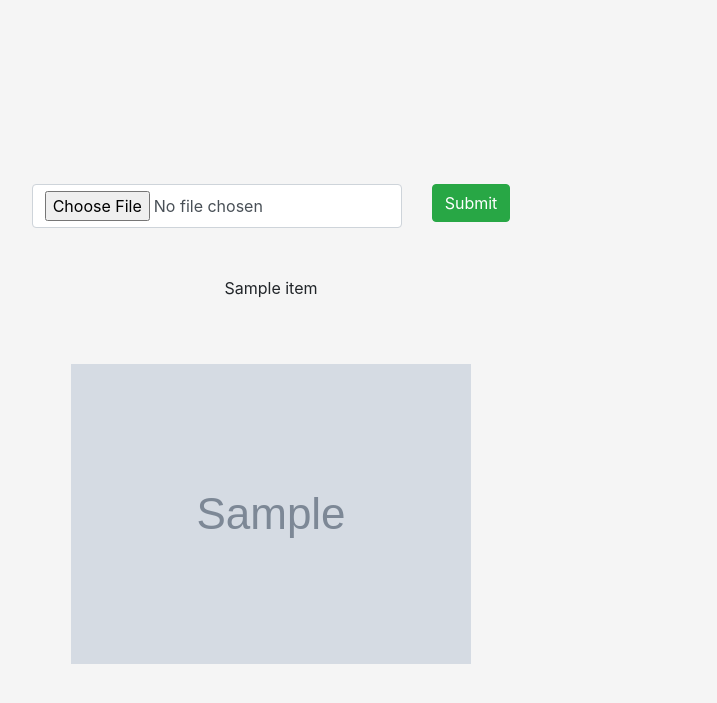
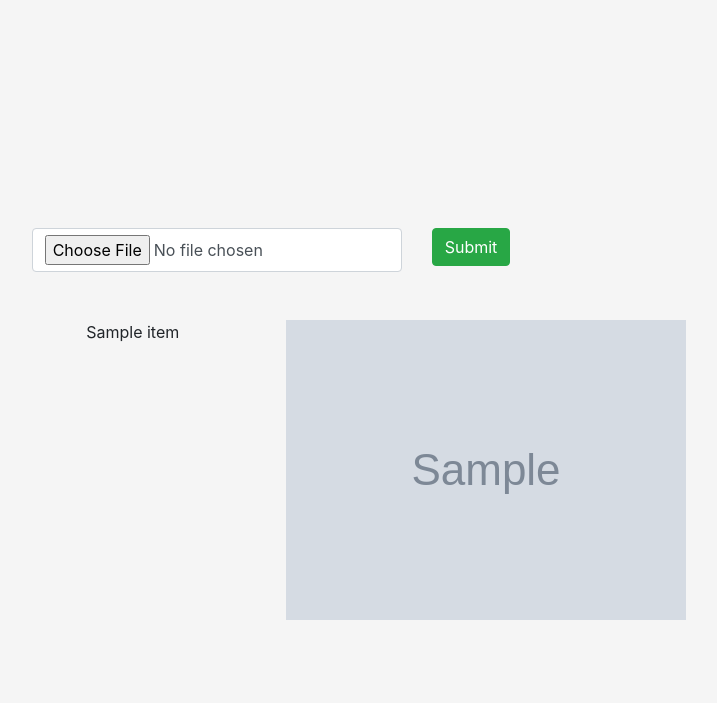
Before and after one commit to ronyaad/shiftshelf, a Flask app: template templates/upload.html in a window 1280 px wide. Shown: the top 703 px of the page, without its empty margins (369-1086 px from the left). Run offline with Flask 2, Linux system fonts and the light colour scheme; the template is opened without the code that fills it: most values are stand-ins (such as "Sample title", 1, 10 or a date in 2020); grey boxes marked "Sample" are stand-in pictures; form fields are guessed from the names that the template uses; parts of the project's set-up code (start-up, migrations or seed data) failed here and were passed over; some libraries are stand-ins or nearby versions.

Commit message:
Fix image size

```diff
--- a/static/stylesheets/styles.css
+++ b/static/stylesheets/styles.css
@@ -73,3 +73,14 @@ body {
   flex-direction: column;
   align-items: center;
 }
+
+.image-error-container{
+  display: flex;
+  flex-direction: row;
+  flex-wrap: wrap;
+  width: 100%;
+}
+
+.image-renderer{
+  max-width: 700px;
+}
--- a/templates/upload.html
+++ b/templates/upload.html
@@ -35,8 +35,9 @@
                 </div>
             </div>
         </form>
+        <div class="col-12 image-error-container">
     {% if plan is iterable  %}
-        <div class="mt-5">
+        <div class="mt-5 col-6">
         {% if plan|length < 1%}
         <span>the image is compliant</span>
         {% endif %}
@@ -50,10 +51,11 @@
 
 
     {% if file_url %}
-    <div class="mt-5">
-        <img src="{{ file_url }}" style="width: 400px;"/>
+    <div class="mt-5 col-6">
+        <img src="{{ file_url }}" class="image-renderer"/>
     </div>
     {% endif %}
-    </div class="mt-5">
+    </div>
+    </div>
 </body>
 </html>
```
